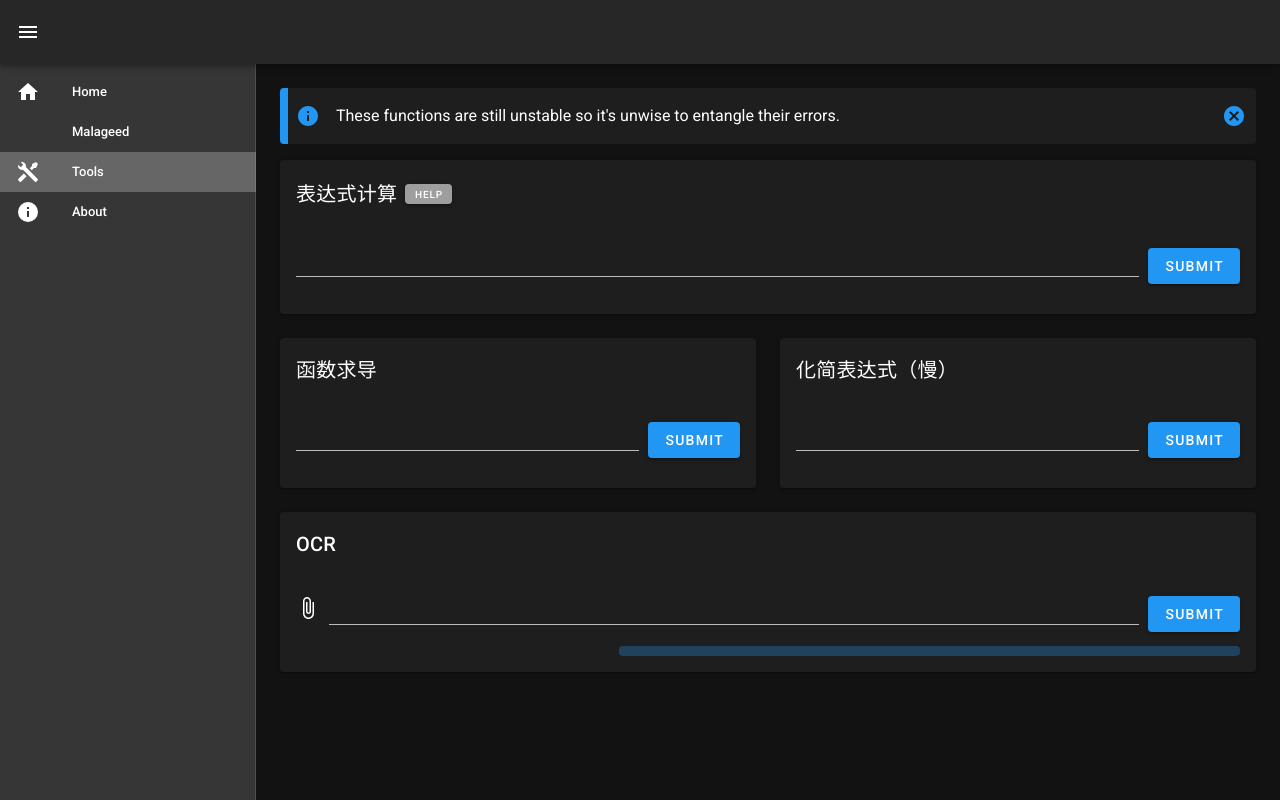
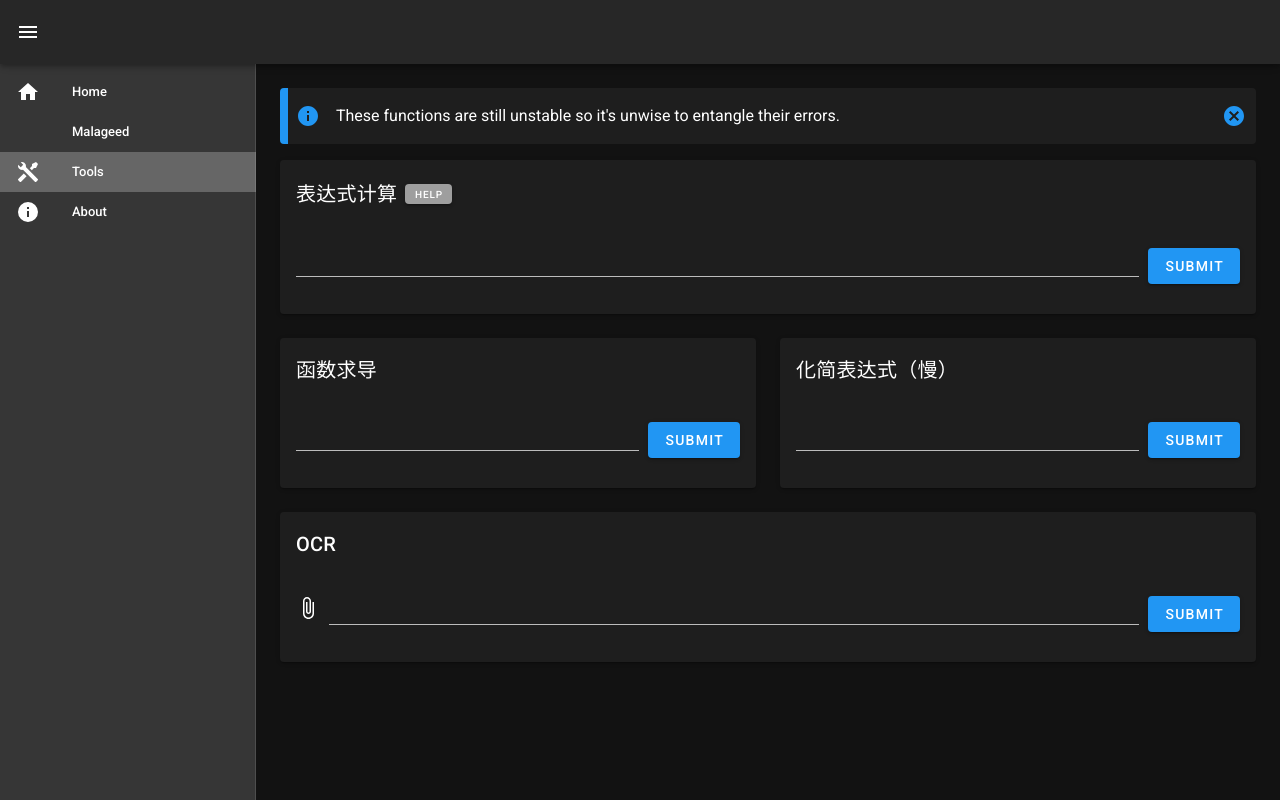
Before and after one commit to wenxuanjun/boring-website, a Vue app: page /tools in a window 1280 px wide. Built offline with nearby package versions, Linux system fonts and the light colour scheme.

Commit message:
Small update
Former-commit-id: 0a2832337c6294eec8dcea5a73bb1dcf98747802

```diff
--- a/src/views/Tools.vue
+++ b/src/views/Tools.vue
@@ -74,12 +74,10 @@
                 <v-btn color="primary" @click="doTesseract">Submit</v-btn>
               </template>
             </v-file-input>
-            <v-row>
-              <v-col cols="4">{{ ocr_status }}</v-col>
-              <v-col cols="8">
-                <v-progress-linear color="primary" height="10" v-model="ocr_progress" rounded></v-progress-linear>
-              </v-col>
-            </v-row>
+            <div v-show="ocr_status_show">
+              <p class="text-capitalize font-weight-bold">{{ ocr_status }}</p>
+              <v-progress-linear color="primary" height="10" v-model="ocr_progress" rounded></v-progress-linear>
+            </div>
             <v-dialog v-model="ocr_dialog" max-width="500px">
               <v-card>
                 <v-card-title>OCR Result</v-card-title>
@@ -110,6 +108,7 @@ export default {
       snackbar_text: null,
       ocr_input: null,
       ocr_status: null,
+      ocr_status_show: false,
       ocr_progress: null,
       ocr_dialog: false,
       ocr_result: null,
@@ -160,6 +159,10 @@ export default {
       this.snackbar = true;
     },
     doTesseract: function() {
+      if(this.ocr_input == null){
+        this.enableSnackbar("Please input your image.");
+        return;
+      }
       const worker = createWorker({
         langPath: "/tesseract",
         workerPath: "https://cdn.jsdelivr.net/npm/tesseract.js@2.0.2/dist/worker.min.js",
@@ -170,15 +173,16 @@ export default {
         }
       });
       (async () => {
+        this.ocr_status_show = true;
         await worker.load();
         await worker.loadLanguage("eng+chi_sim+chi_sim_vert");
         await worker.initialize("eng+chi_sim+chi_sim_vert");
         const {
           data: { text }
         } = await worker.recognize(this.ocr_input);
-        this.ocr_result = text.replace('\n','<br/>');
         this.ocr_dialog = true;
         await worker.terminate();
+        this.ocr_status_show = false;
       })();
     }
   }
```
